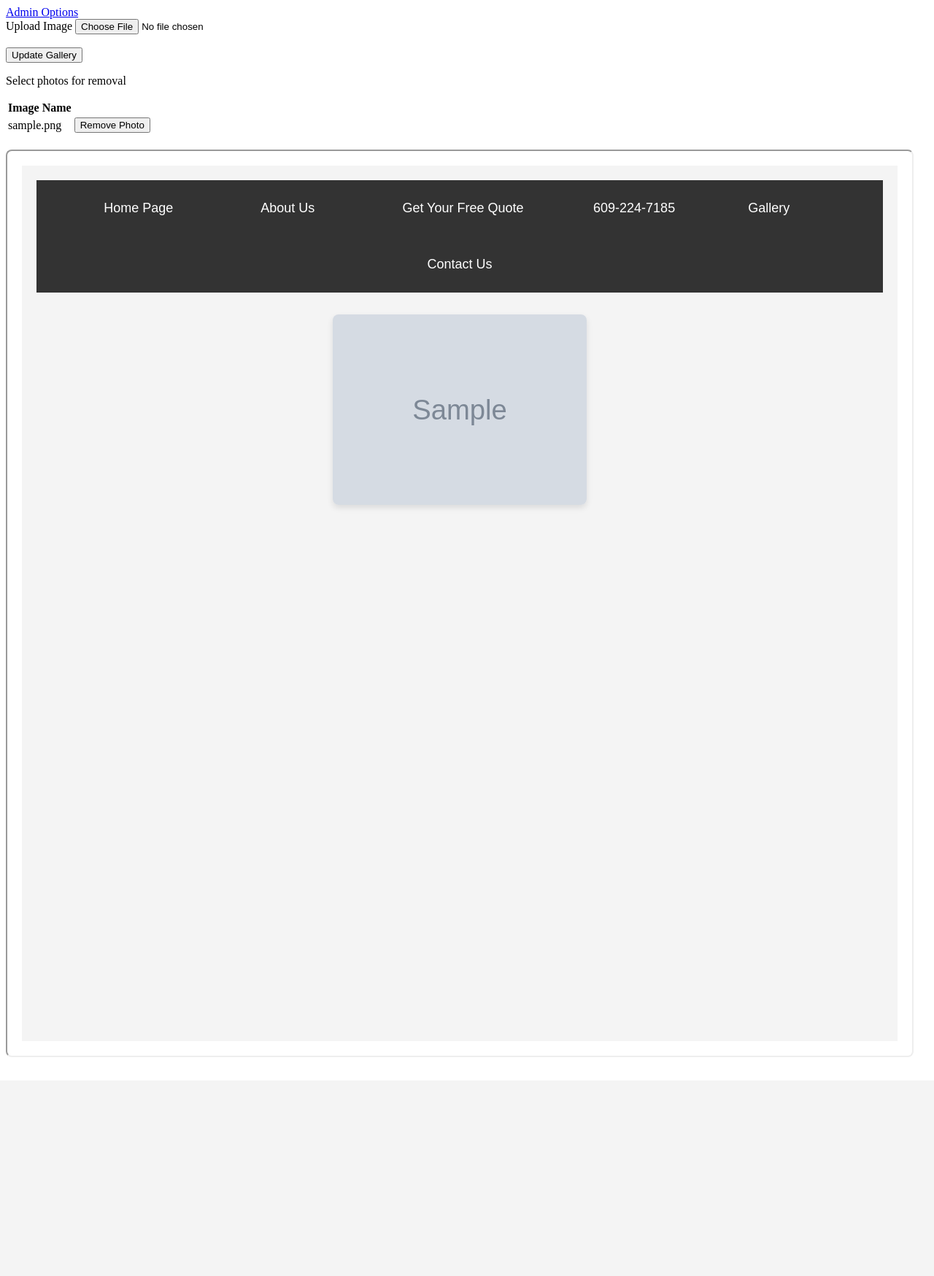
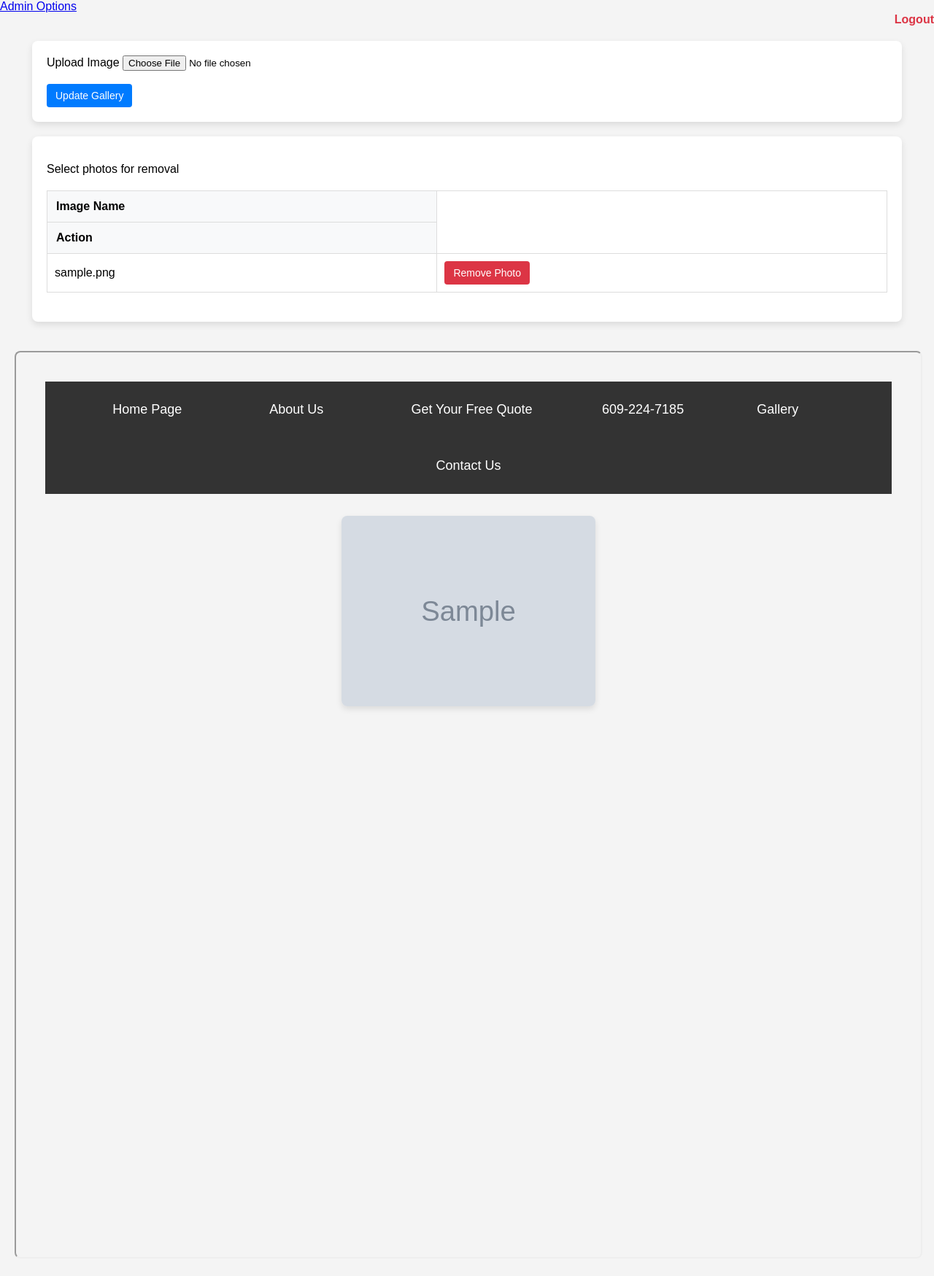
Before and after one commit to serialUmo/SEProject, a PHP site: page /admingallery.php in a window 1280 px wide. Shown: the whole page at 73% size. Before the commit the page ends 1447 px from the top, so only its background shows below. Run offline with PHP 8.4, Linux system fonts and the light colour scheme; the visitor is signed in with stand-in values (Sample User, id 1); tables that the repository leaves empty or names only in its code hold one stand-in row (values such as "Sample post"); grey boxes marked "Sample" are stand-in pictures.

Commit message:
Styled admingallery. Also deletes photo from file directory.

```diff
--- a/site/admingallery.php
+++ b/site/admingallery.php
@@ -39,6 +39,12 @@
         $file_remove = $_POST['photo'];
         $sql = "DELETE FROM image WHERE filename='$file_remove'";
         mysqli_query($conn, $sql);
+        if(!unlink("./gallimages/" . $file_remove)){
+            echo("$file_remove could not be deleted");
+        }
+        else{
+            echo ("$file_remove has been removed");
+        }
     }
 ?>
 
@@ -47,34 +53,128 @@
 <style>
     iframe {
         width: 90%;
-        margin: 20px auto;
+        margin: 20px;
         padding: 20px;
         border-radius: 8px;
     }
 
+    body {
+        font-family: Arial, sans-serif;
+        background-color: #f4f4f4;
+        margin: 0;
+        padding: 0;
+    }
 
+    .container {
+        width: 90%;
+        margin: 20px auto;
+        background-color: #fff;
+        padding: 20px;
+        border-radius: 8px;
+        box-shadow: 0 4px 10px rgba(0, 0, 0, 0.1);
+    }
+
+    h2 {
+        text-align: center;
+        color: #333;
+    }
+
+    table {
+        width: 100%;
+        border-collapse: collapse;
+        margin: 20px 0;
+    }
+
+    table, th, td {
+        border: 1px solid #ddd;
+    }
+
+    th {
+        background-color: #f8f9fa;
+        text-align: left;
+        padding: 12px;
+    }
+
+    td {
+        padding: 10px;
+        text-align: left;
+    }
+
+    .btn {
+        display: inline-block;
+        background-color: #007bff;
+        color: #fff;
+        padding: 8px 12px;
+        border: none;
+        border-radius: 4px;
+        text-decoration: none;
+        cursor: pointer;
+        font-size: 14px;
+    }
+
+    .btn:hover {
+        background-color: #0056b3;
+    }
+
+    .btn-danger {
+        background-color: #dc3545;
+    }
+
+    .btn-danger:hover {
+        background-color: #c82333;
+    }
+
+    .logout {
+        text-align: right;
+    }
+
+    .logout a {
+        text-decoration: none;
+        color: #dc3545;
+        font-weight: bold;
+    }
+
+    .adminoptions {
+        text-align: left;
+    }
+
+    .adminpotions a {
+        text-decoration: none;
+        color: #dc3545;
+        font-weight: bold;
+    }
 
 </style>
 
-<a href="adminoptions.php">Admin Options</a>
 
-<div>
+<head>
+    <meta charset="UTF-8">
+</head>
 
-<form method="POST" action="" enctype="multipart/form-data">
-<label for="imgFile">Upload Image</label>
-<input type="file" name="newgallimg" accept="image/*">
-<br>
-<br>
-<button type="submit" name="upload">Update Gallery</button>
-</form>
-
+<body>
+<div class="adminoptions">
+    <a href="adminoptions.php">Admin Options</a>
+</div>
+<div class="logout">
+    <a href="logout.php">Logout</a>
 </div>
 
-<div>
+<div class="container">
+    <form action="" method="POST" enctype="multipart/form-data">
+    <label for="imgFile">Upload Image</label>
+    <input type="file" id="imgFile" name="newgallimg" accept="image/*">
+    <br>
+    <br>
+    <button type="submit" class="btn"name="upload">Update Gallery</button>
+    </form>
+</div>
+
+<div class="container">
     <p style="align-text: center">Select photos for removal</p>
     <table>
         <tr>
             <th>Image Name</tr>
+            <th>Action</th>
         </tr>
 
     <?php
@@ -88,7 +188,7 @@
                 echo "<td>
                         <form  method='POST' action=''>
                             <input type='hidden' name='photo' value='" . $row['filename'] . "';>
-                            <button type='submit' name='remove'>Remove Photo</button>
+                            <button type='submit' class='btn btn-danger' name='remove'>Remove Photo</button>
                         </form>
                     </td>";
                 echo "</tr>";
@@ -96,10 +196,6 @@
         }
     ?>
     </table>
-
-
-
-
 </div>
 
 
@@ -108,5 +204,9 @@
     <iframe src="photogallery.php" title="copyofGallery" style="height: 1200px; width: 1200px">
 
 </div>
+</body>
+</html>
 
-</html>
+<?php
+    $conn->close();
+?>
```
